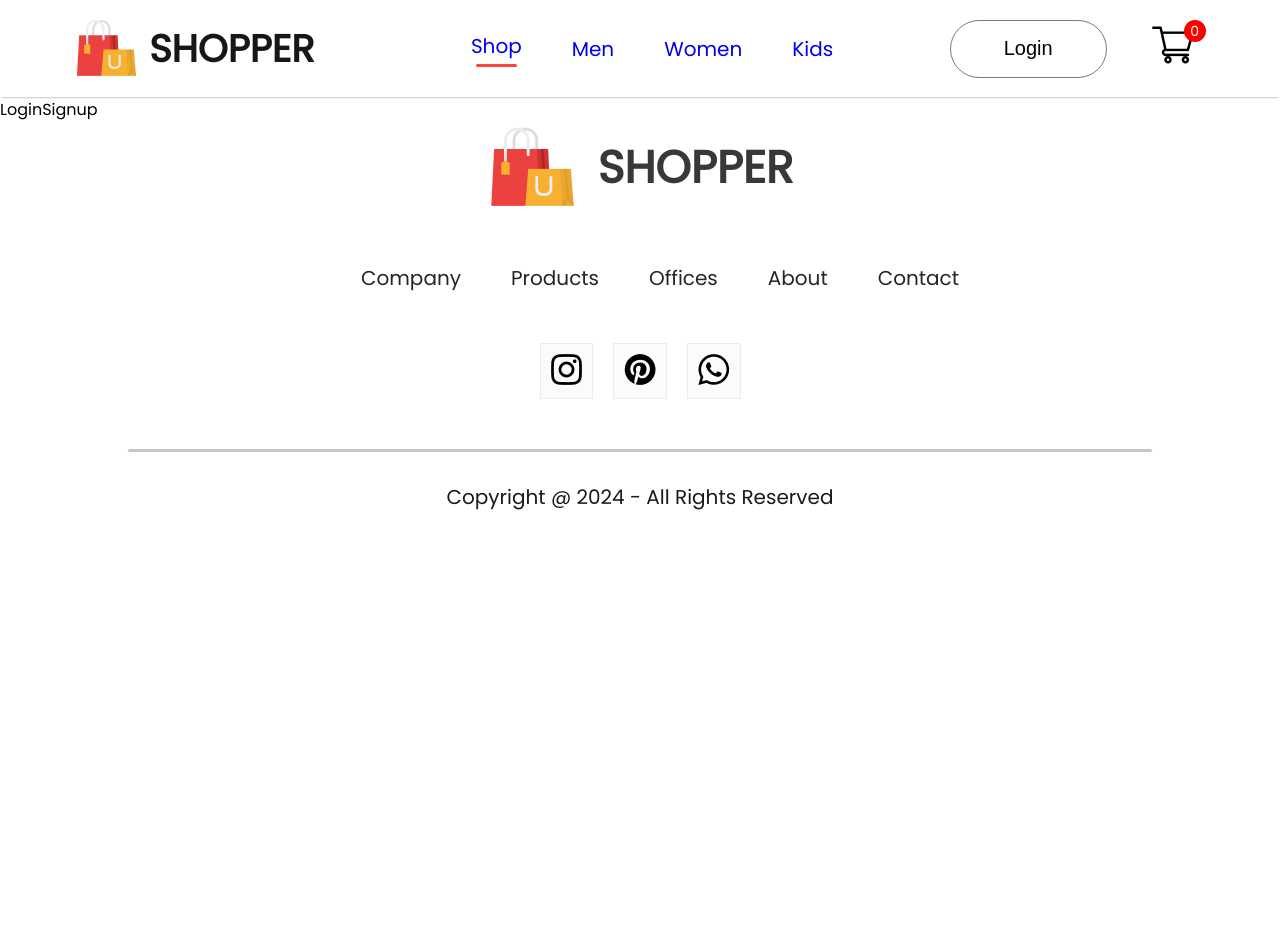
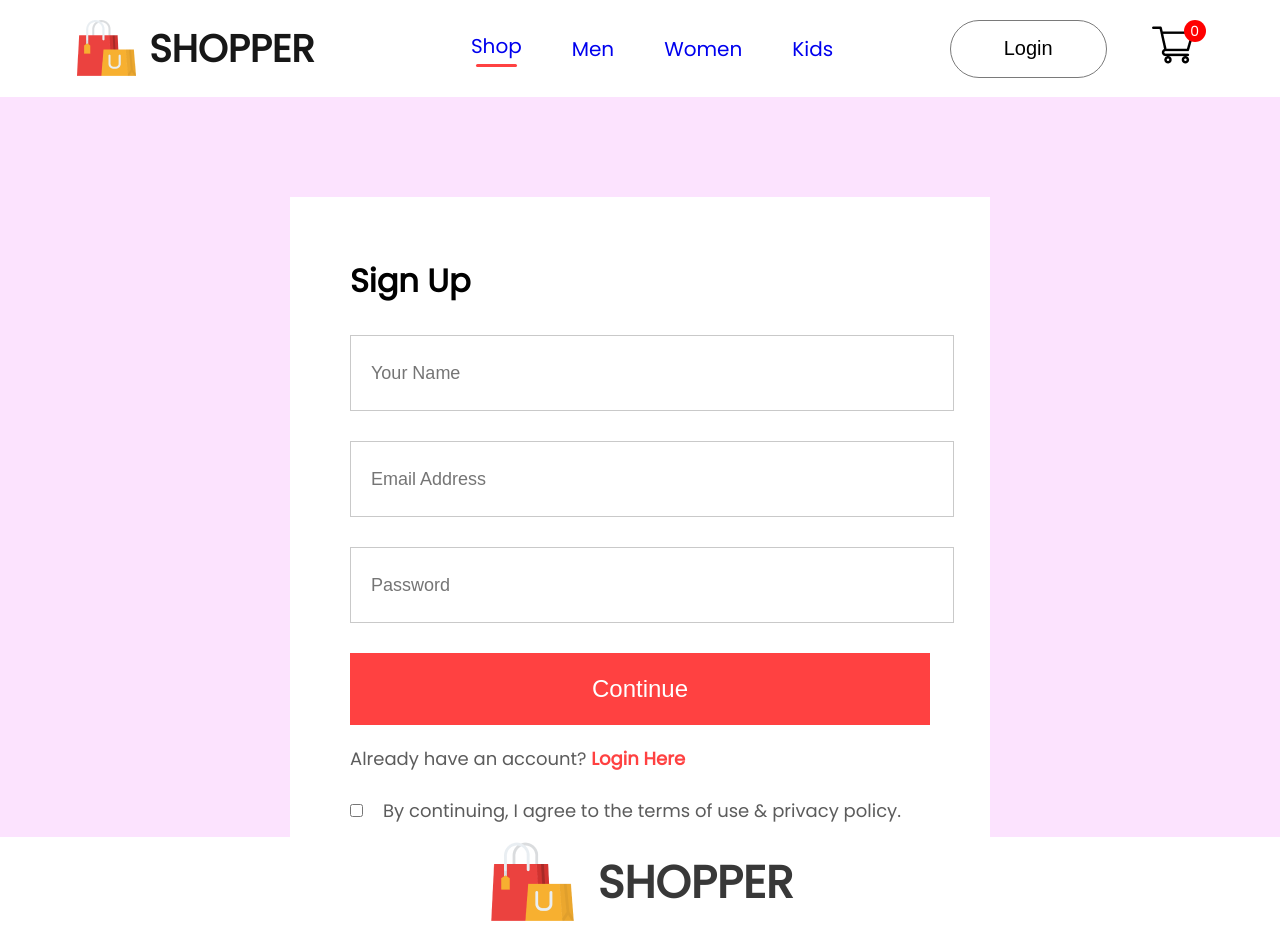
Before and after one commit to KevinRichard1/E-Commerce, a React (Create React App) app in the folder frontend/: page /login in a window 1280 px wide. Shown: the top 952 px of the page. Before the commit the page ends 800 px from the top, so only its background shows below. Built offline with nearby package versions, Linux system fonts and the light colour scheme.

Commit message:
Updated Login/Sign up page with input fields

```diff
--- /dev/null
+++ b/frontend/src/Pages/CSS/LoginSignup.css
@@ -0,0 +1,69 @@
+.loginsignup{
+    width: 100%;
+    height: 80vh;
+    background: #fce3fe;
+    padding-top: 100px;
+}
+
+.loginsignup-container{
+    width: 580px;
+    height: 600px;
+    background: white;
+    margin: auto;
+    padding: 40px 60px;
+}
+
+.loginsignup-container h1{
+    margin: 20px 0px;
+}
+
+.loginsignup-fields{
+    display: flex;
+    flex-direction: column;
+    gap: 30px;
+    margin-top: 30px;
+}
+
+.loginsignup-fields input{
+    height: 72px;
+    width: 100%;
+    padding-left: 20px;
+    border: 1px solid #c9c9c9;
+    outline: none;
+    color: #5c5c5c;
+    font-size: 18px;
+}
+
+.loginsignup-container button{
+    width: 580px;
+    height: 72px;
+    color: white;
+    background: #ff4141;
+    margin-top: 30px;
+    border: none;
+    font-size: 24px;
+    font-weight: 500;
+    cursor: pointer;
+}
+
+.loginsignup-login{
+    margin-top: 20px;
+    color: #5c5c5c;
+    font-size: 18px;
+    font-weight: 500;
+}
+
+.loginsignup-login span{
+    color: #ff4141;
+    font-weight: 600;
+}
+
+.loginsignup-agree{
+    display: flex;
+    align-items: center;
+    margin-top: 25px;
+    gap: 20px;
+    color: #5c5c5c;
+    font-size: 18px;
+    font-weight: 500;
+}
--- a/frontend/src/Pages/LoginSignup.jsx
+++ b/frontend/src/Pages/LoginSignup.jsx
@@ -1,8 +1,24 @@
 import React from 'react'
+import './CSS/LoginSignup.css'
 
 const LoginSignup = () => {
   return (
-    <div>LoginSignup</div>
+    <div className='loginsignup'>
+      <div className="loginsignup-container">
+        <h1>Sign Up</h1>
+        <div className="loginsignup-fields">
+          <input type="text" placeholder='Your Name'/>
+          <input type="email" placeholder='Email Address'/>
+          <input type="password" placeholder='Password'/>
+        </div>
+        <button>Continue</button>
+        <p className="loginsignup-login">Already have an account? <span>Login Here</span></p>
+        <div className="loginsignup-agree">
+          <input type="checkbox" name='' id=''/>
+          <p>By continuing, I agree to the terms of use & privacy policy.</p>
+        </div>
+      </div>
+    </div>
   )
 }
 
```
